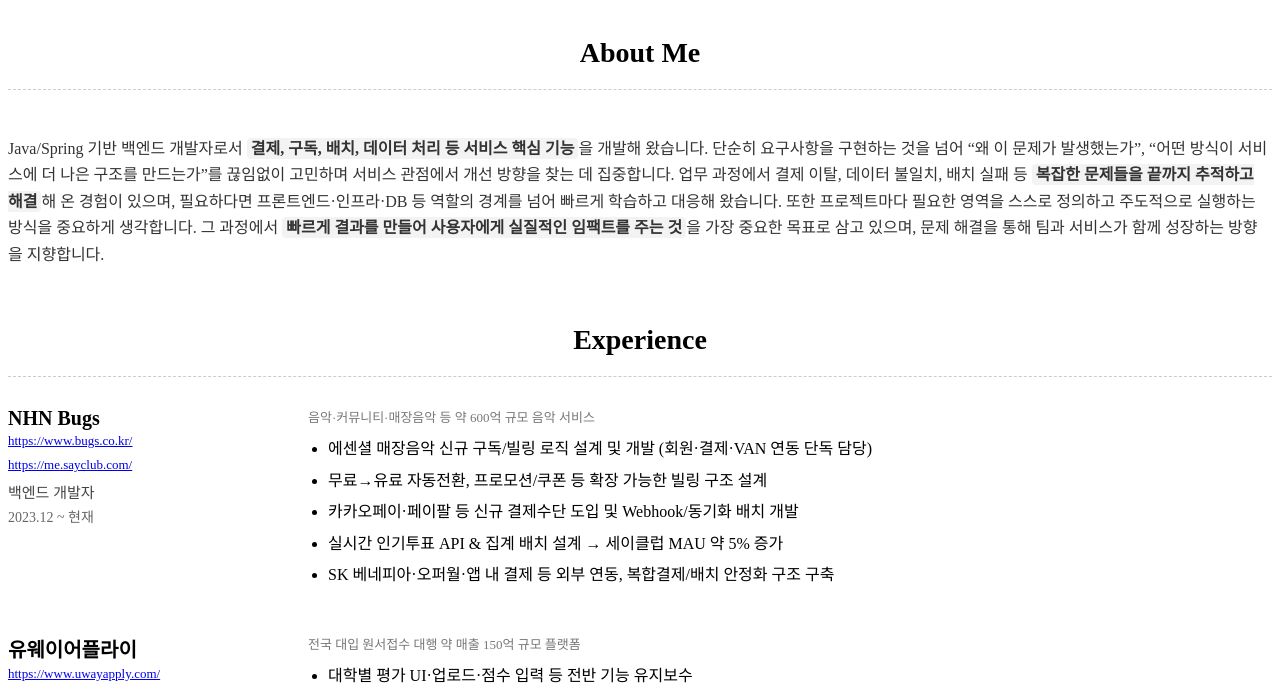
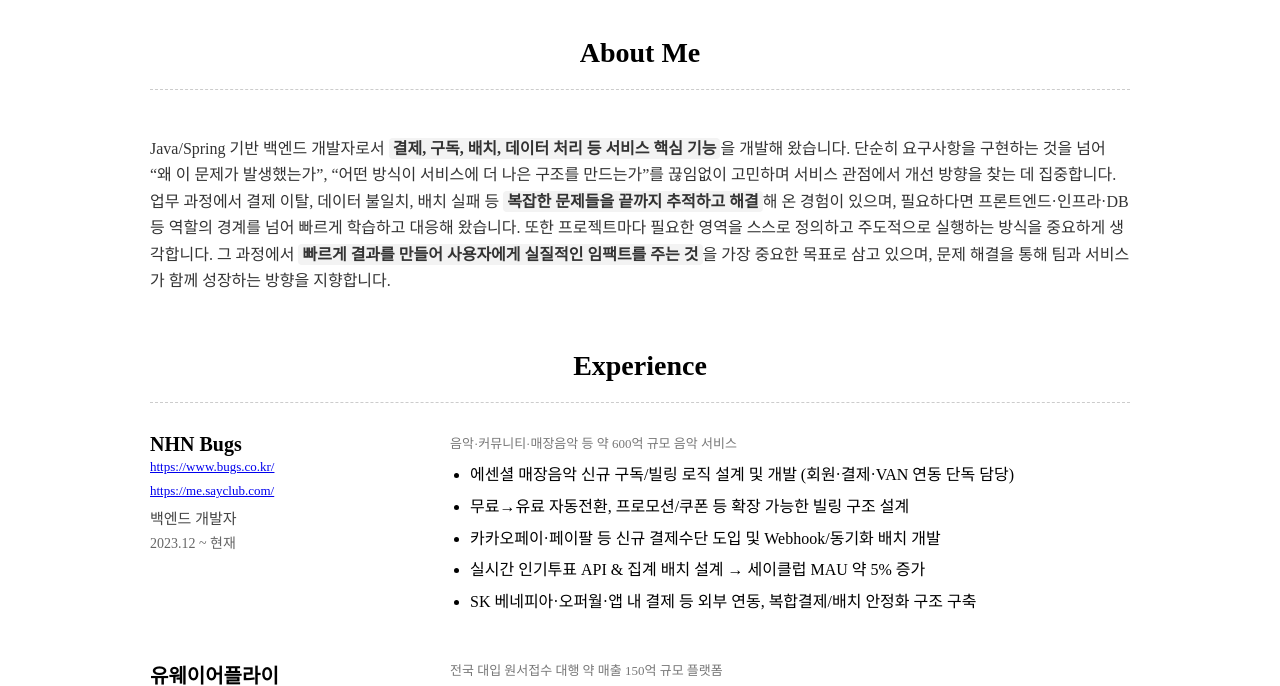
Before and after one commit to shw7349/resume, a plain HTML site: page index.html in a window 1280 px wide. Shown: the part 137-823 px from the top of the page. Drawn offline with Linux system fonts and the light colour scheme.

Commit message:
css 수정_2025.11.17

```diff
--- a/assets/main.css
+++ b/assets/main.css
@@ -3,6 +3,12 @@
   justify-content: space-between;
   align-items: center;
   margin-bottom: 40px;
+}
+
+.container {
+  max-width: 980px;   /* 화면 중앙에 고정 */
+  margin: 0 auto;     /* 좌우 중앙 정렬 */
+  padding: 0 40px;    /* 좌우 여백 */
 }
 
 .left-area {
```
